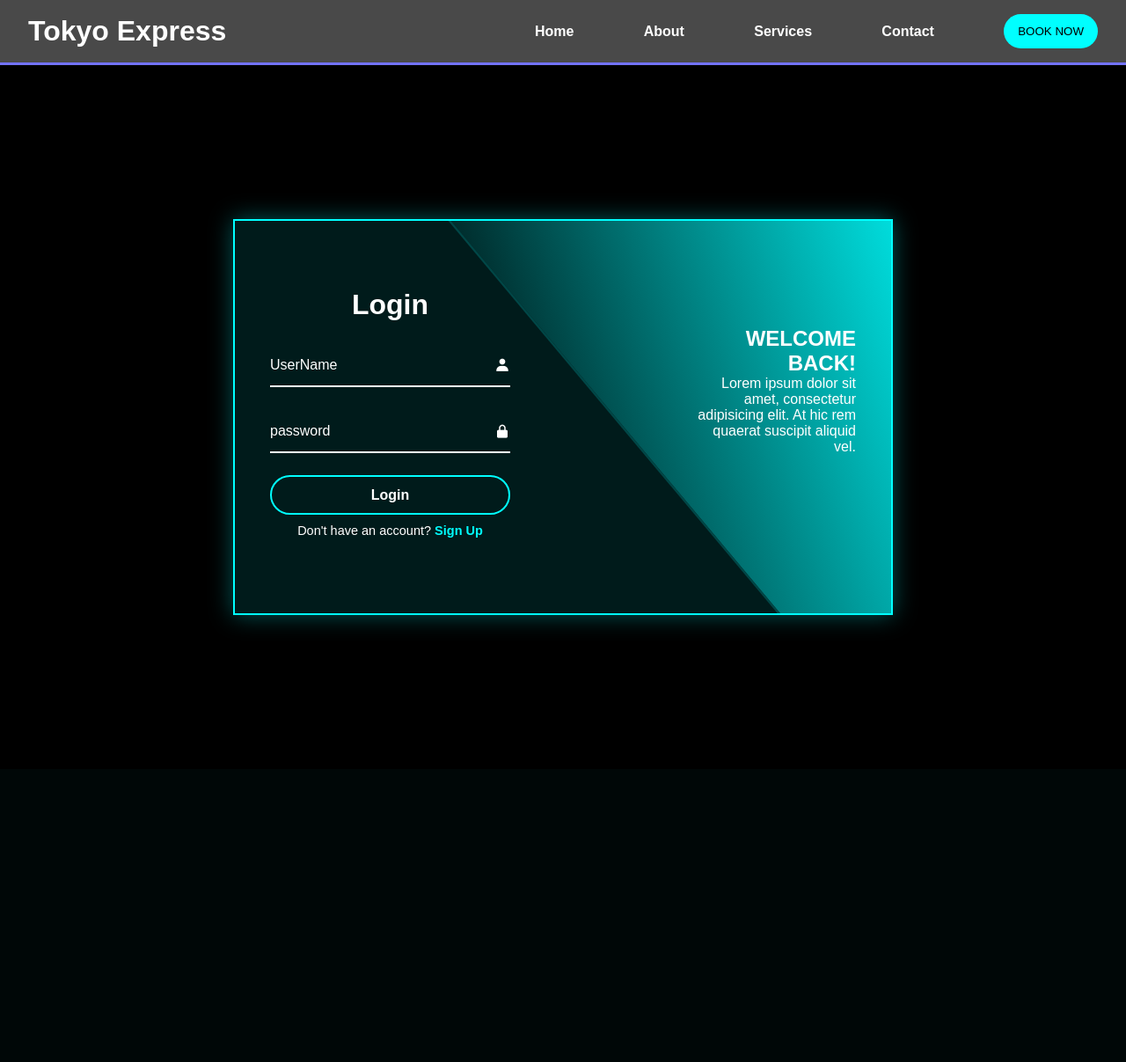
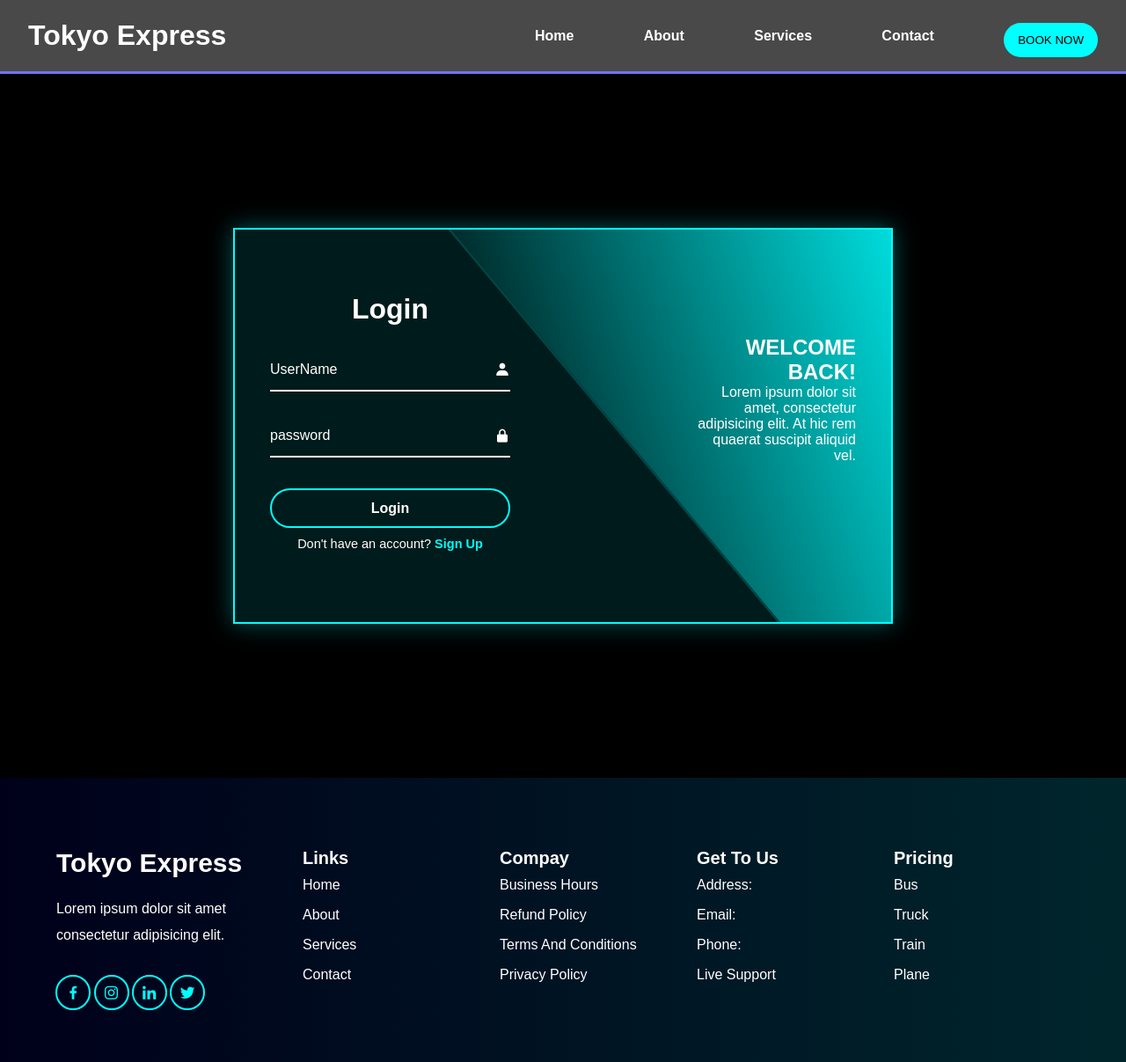
Before and after one commit to d-rex237/Tokyo-Express, a PHP site: page /Login/login.html in a window 1280 px wide. Shown: the whole page at 88% size. Before the commit the page ends 709 px from the top, so only its background shows below. Run offline with PHP 8.4, Linux system fonts and the light colour scheme.

Commit message:
design changes to most pages

```diff
--- a/About Us/About.html
+++ b/About Us/About.html
@@ -5,6 +5,7 @@
     <meta name="viewport" content="width=device-width, initial-scale=1.0">
     <link rel="stylesheet" href="style.css">
     <link rel="stylesheet" href="/style.css">
+    <link href="https://fonts.googleapis.com/css2?family=Kumbh+Sans:wght@100..900&family=Poppins:ital,wght@0,100;0,200;0,300;0,400;0,500;0,600;0,700;0,800;0,900;1,100;1,200;1,300;1,400;1,500;1,600;1,700;1,800;1,900&display=swap" rel="stylesheet">
     <title>About Us</title>
 </head>
 <body>
--- a/About Us/style.css
+++ b/About Us/style.css
@@ -5,7 +5,7 @@
     font-family: 'poppins', sans-serif;
 }
 
-nav{
+.main-nav{
     background-color: rgb(73, 73, 73);
     background: rgb(73, 73, 73);
 
--- a/Login/login.html
+++ b/Login/login.html
@@ -5,6 +5,7 @@
     <link rel="stylesheet" href="Login.css">
     <meta name="viewport" content="width=device-width, initial-scale=1.0">
     <link href='https://unpkg.com/boxicons@2.1.4/css/boxicons.min.css' rel='stylesheet'>
+    <link rel="stylesheet" href="/style.css">
     <title>Login/Signup</title>
 </head>
 <body>
@@ -12,12 +13,12 @@
     <div class="main-nav">
         <h1>Tokyo Express</h1>
         <ul class="navbar-menu">
-            <li><a href="index.html">Home</a></li>
-            <li><a href="About Us/About.html">About</a></li>
-            <li><a href="svs.html/services.html">Services</a></li>
-            <li><a href="New folder/index.html">Contact</a></li>
+            <li><a href="/index.html">Home</a></li>
+            <li><a href="/About Us/About.html">About</a></li>
+            <li><a href="/svs.html/services.html">Services</a></li>
+            <li><a href="/New folder/index.html">Contact</a></li>
             <div class="btnnnn">
-               <a href="booking.html"> <button>BOOK NOW</button></a>
+               <a href="/booking.html"> <button>BOOK NOW</button></a>
             </div>
 
         </ul>
@@ -97,6 +98,52 @@
 <!--Login ends here-->
 
 
+<!--footer starts here-->
+
+<section class="footer">
+    <div class="footer-content">
+        <h1>Tokyo Express</h1>
+        <p>Lorem ipsum dolor sit amet consectetur adipisicing elit.</p>
+
+        <div class="home-sci">
+            <a href="#"><i class='bx bxl-facebook'></i></a>
+            <a href="#"><i class='bx bxl-instagram'></i></a>
+            <a href="#"><i class='bx bxl-linkedin'></i></a>
+            <a href="#"><i class='bx bxl-twitter'></i></a>
+        </div>
+    </div>
+    <div class="footer-content">
+        <h4>Links</h4>
+        <li><a href="/index.html">Home</a></li>
+        <li><a href="/About Us/About.html">About</a></li>
+        <li><a href="/svs.html/services.html">Services</a></li>
+        <li><a href="/New folder/index.html">Contact</a></li>
+    </div>
+    <div class="footer-content">
+        <h4>Compay</h4>
+        <li><a href="#">Business Hours</a></li>
+        <li><a href="#">Refund Policy</a></li>
+        <li><a href="#">Terms And Conditions</a></li>
+        <li><a href="#">Privacy Policy</a></li>
+    </div>
+    <div class="footer-content">
+        <h4>Get To Us</h4>
+        <li><a href="#">Address:</a></li>
+        <li><a href="#">Email:</a></li>
+        <li><a href="#">Phone:</a></li>
+        <li><a href="#">Live Support</a></li>
+    </div>
+    <div class="footer-content">
+        <h4>Pricing</h4>
+        <li><a href="#">Bus </a></li>
+        <li><a href="#">Truck</a></li>
+        <li><a href="#">Train</a></li>
+        <li><a href="#">Plane</a></li>
+    </div>
+</section>
+<!--footer Ends here-->
+
+
 
 
 
--- a/style.css
+++ b/style.css
@@ -8,7 +8,7 @@ body{
     background: rgb(0, 0, 0);
     color: white;
 }
-nav{
+.main-nav{
     background-color: rgb(73, 73, 73);
     background: rgb(73, 73, 73);
 
--- a/svs.html/services.html
+++ b/svs.html/services.html
@@ -6,6 +6,7 @@
     <link rel="stylesheet" href="style.css">
     <link rel="preconnect" href="https://fonts.googleapis.com">
 <link rel="preconnect" href="https://fonts.gstatic.com" crossorigin>
+
 <link href="https://fonts.googleapis.com/css2?family=Kumbh+Sans:wght@100..900&family=Poppins:
 ital,wght@0,100;0,200;0,300;0,400;0,500;0,600;0,700;0,800;0,900;1,100;1,200;1,300;1,
 400;1,500;1,600;1,700;1,800;1,900&display=swap" rel="stylesheet">
```
